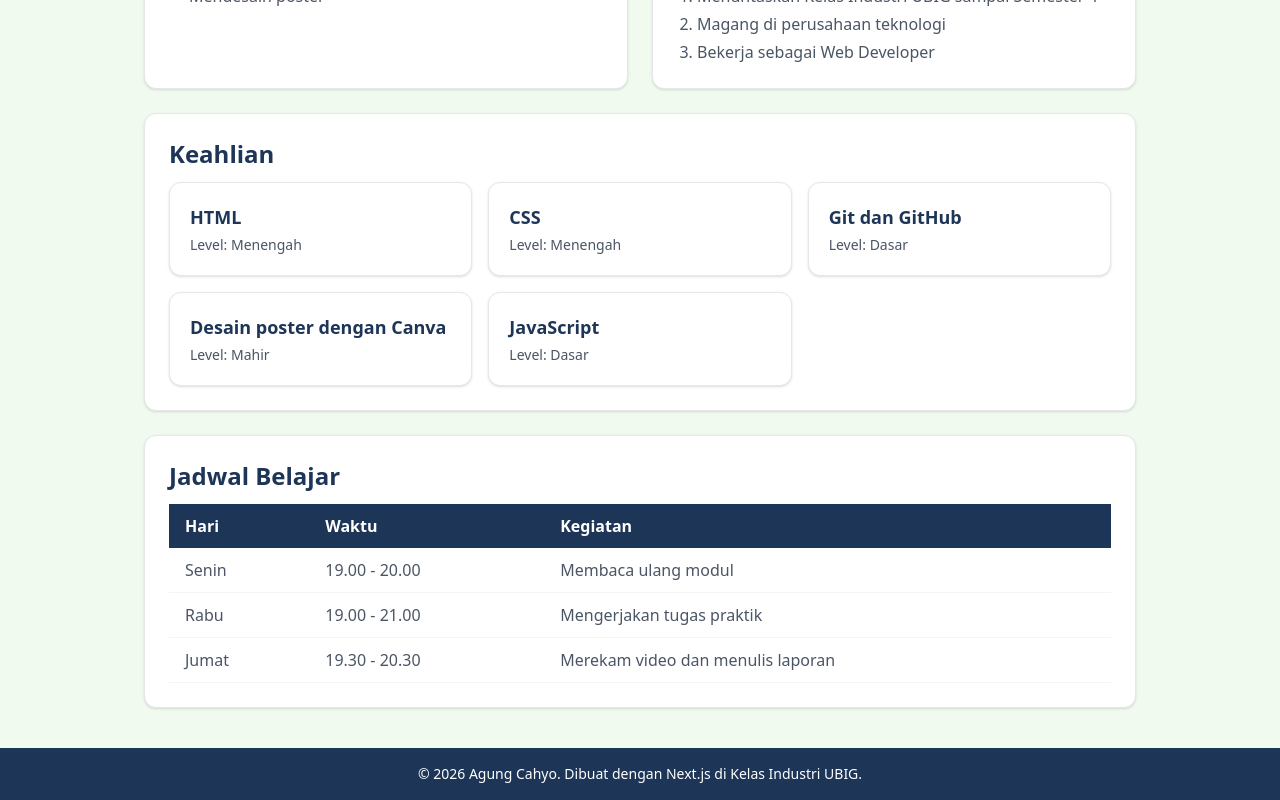
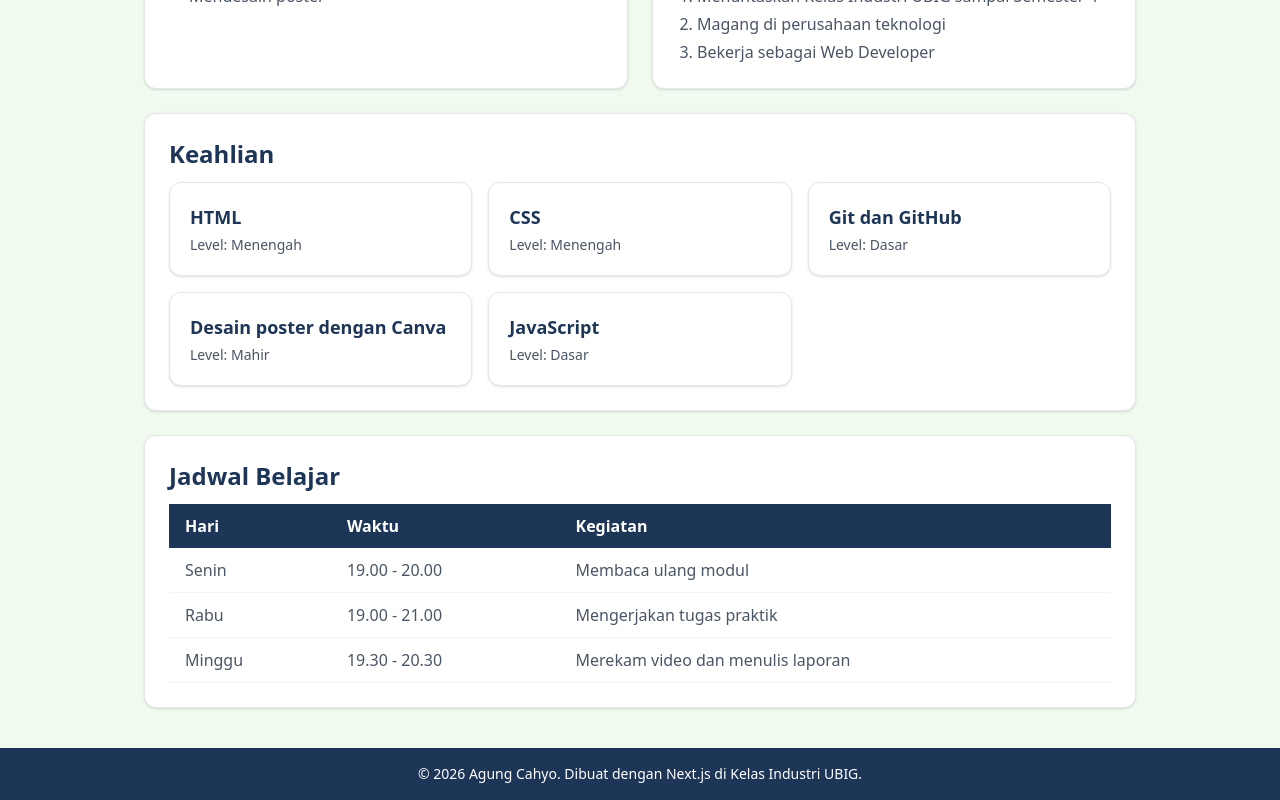
Before and after one commit to AgungCahyo02/portofolio-next, a Next.js app: page / in a window 1280 px wide. Shown: the part 551-1351 px from the top of the page. Built offline with nearby package versions, Linux system fonts and the light colour scheme.

Commit message:
feat: Mengubah sedikit isi page.js

```diff
--- a/src/app/page.js
+++ b/src/app/page.js
@@ -25,7 +25,7 @@ const rencana = [
 const jadwal = [
   { hari: "Senin", waktu: "19.00 - 20.00", kegiatan: "Membaca ulang modul" },
   { hari: "Rabu", waktu: "19.00 - 21.00", kegiatan: "Mengerjakan tugas praktik" },
-  { hari: "Jumat", waktu: "19.30 - 20.30", kegiatan: "Merekam video dan menulis laporan" },
+  { hari: "Minggu", waktu: "19.30 - 20.30", kegiatan: "Merekam video dan menulis laporan" },
 ];
 
 export default function Home() {
```
